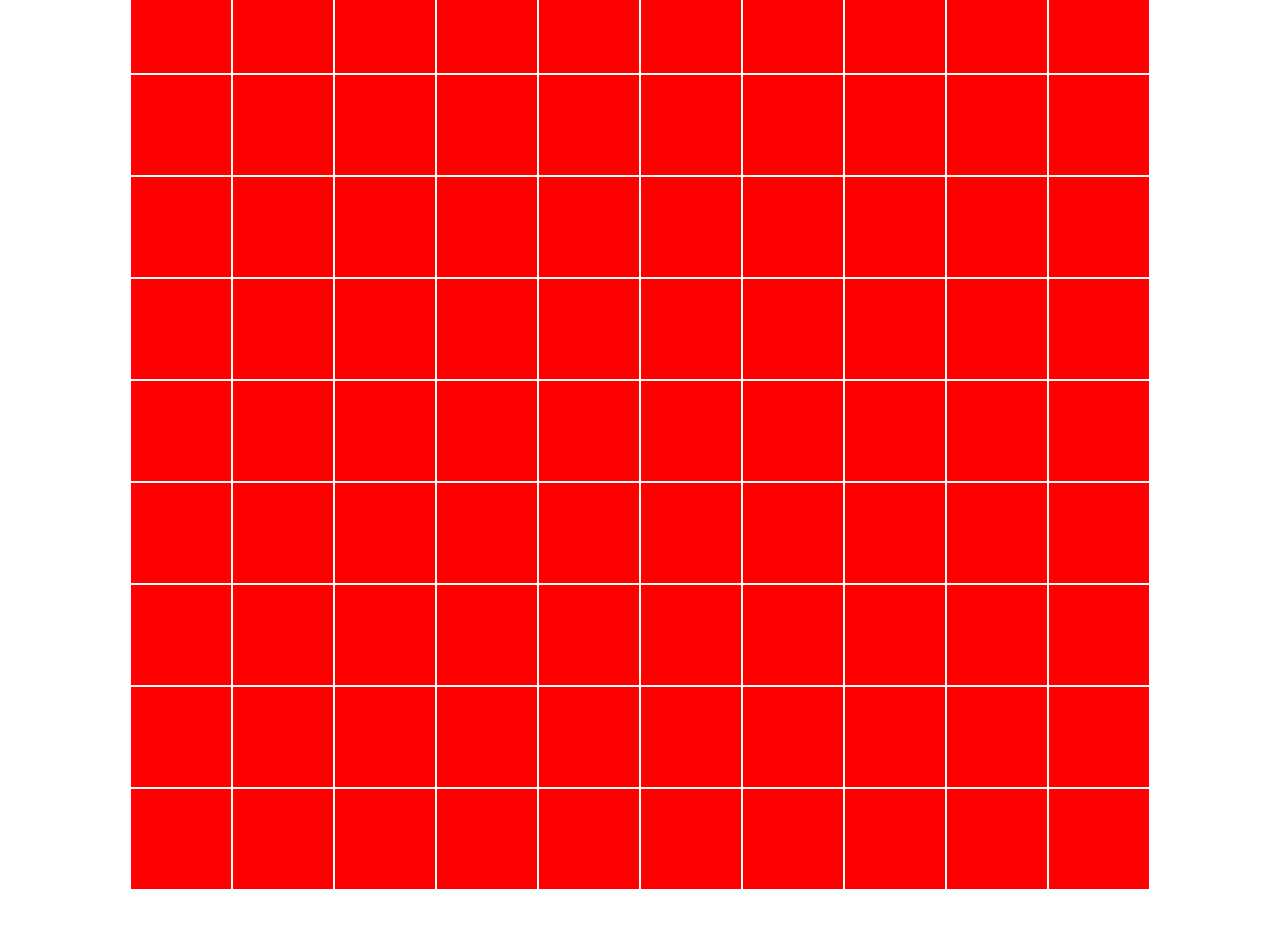
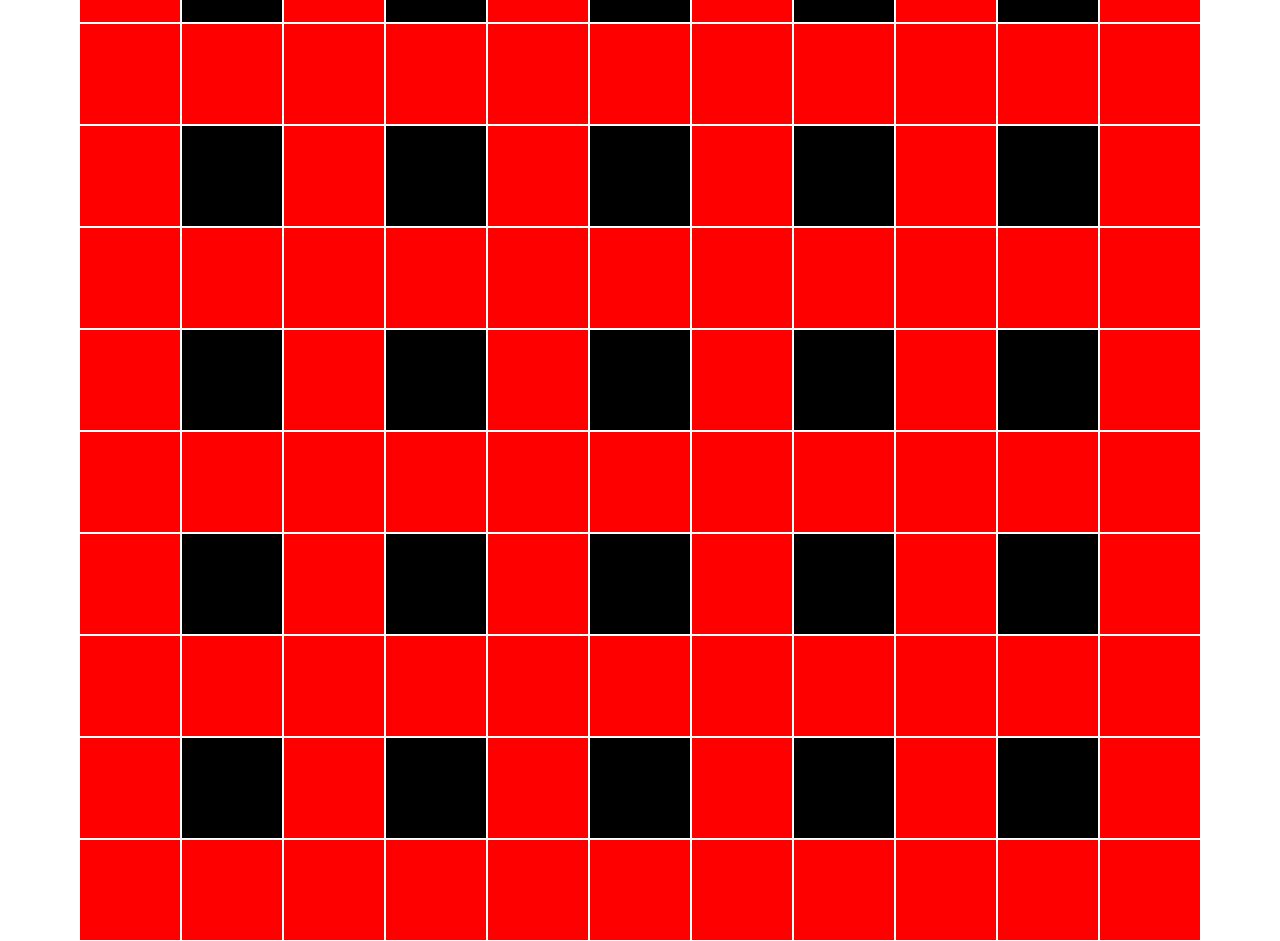
Before and after one commit to IrvinTarlao/bomberman, a React (Vite) app: page / in a window 1280 px wide. Shown: the part 20-961 px from the top of the page. Before the commit the page ends 910 px from the top, so only its background shows below. Built offline with nearby package versions, Linux system fonts and the light colour scheme.

Commit message:
bomb wip

```diff
--- a/src/components/Cell.tsx
+++ b/src/components/Cell.tsx
@@ -1,5 +1,13 @@
-const Cell = ({ cell }: { cell: "empty" | "player" }) => {
-    const style = { width: 100, height: 100, border: "1px solid white", backgroundColor: cell === "player" ? "white" : "red" };
+import { CellType } from "./Matrix";
+
+const Cell = ({ cell }: { cell: CellType }) => {
+    const colors = {
+        player: "white",
+        empty: "red",
+        wall: "black",
+        bomb: "yellow",
+    };
+    const style = { width: 100, height: 100, border: "1px solid white", backgroundColor: colors[cell] };
     return <div style={style}></div>;
 };
 
--- a/src/components/Matrix.tsx
+++ b/src/components/Matrix.tsx
@@ -2,11 +2,13 @@ import { useCallback, useEffect, useState } from "react";
 import Cell from "./Cell";
 import useKeyPress from "../hooks/useKeyPress";
 
+export type CellType = "empty" | "player" | "wall" | "bomb";
+
 const Matrix = () => {
-    const size = 10;
+    const size = 11;
     const speed = 200;
-    const initMatrix = Array(size).fill(Array(size).fill("empty"));
-    const [matrix, setMatrix] = useState(initMatrix);
+    const [initMatrix, setInitMatrix] = useState<CellType[][]>([]);
+    const [matrix, setMatrix] = useState<CellType[][]>([]);
     const [playerPos, setPlayerPos] = useState([0, 0]);
     const [init, setInit] = useState(true);
 
@@ -21,37 +23,63 @@ const Matrix = () => {
         [initMatrix]
     );
 
+    const generateWalls = useCallback((matrix: CellType[][]) => {
+        return matrix.map((row: CellType[], rowIndex: number) => {
+            if (rowIndex % 2 === 1) {
+                return row.map((cell: CellType, cellIndex: number) => {
+                    if (cellIndex % 2 === 1) return "wall";
+                    else return cell;
+                });
+            } else return row;
+        });
+    }, []);
+
+    useEffect(() => {
+        if (init) {
+            const withWalls = generateWalls(Array(size).fill(Array(size).fill("empty")));
+            setInitMatrix(withWalls);
+            setInit(false);
+        }
+    }, [init, generateWalls]);
+
+    useEffect(() => {
+        if (initMatrix.length > 0) {
+            const newMatrix = updateMatrix(playerPos[0], playerPos[1]);
+            setMatrix(newMatrix);
+        }
+    }, [initMatrix, updateMatrix, playerPos]);
+
     const arrowUp = useKeyPress("ArrowUp");
     const arrowDown = useKeyPress("ArrowDown");
     const arrowLeft = useKeyPress("ArrowLeft");
     const arrowRight = useKeyPress("ArrowRight");
+    const spaceBar = useKeyPress(" ");
 
     useEffect(() => {
-        if (init) {
-            const newMatrix = updateMatrix(playerPos[0], playerPos[1]);
-            setMatrix(newMatrix);
-            setInit(false);
-        } else {
+        if (spaceBar) console.log("spaceBar");
+    }, [spaceBar]);
+
+    useEffect(() => {
         const timeoutDown = setTimeout(() => {
-                const nextRowPos = playerPos[0] + 1 < size - 1 ? playerPos[0] + 1 : size - 1;
+            const nextRowPos = playerPos[0] + 1 < size - 1 ? (matrix[playerPos[0] + 1][playerPos[1]] === "wall" ? playerPos[0] : playerPos[0] + 1) : size - 1;
             setPlayerPos([nextRowPos, playerPos[1]]);
             const newMatrix = updateMatrix(nextRowPos, playerPos[1]);
             setMatrix(newMatrix);
         }, speed);
         const timeoutUp = setTimeout(() => {
-                const nextRowPos = playerPos[0] - 1 > 0 ? playerPos[0] - 1 : 0;
+            const nextRowPos = playerPos[0] - 1 > 0 ? (matrix[playerPos[0] - 1][playerPos[1]] === "wall" ? playerPos[0] : playerPos[0] - 1) : 0;
             setPlayerPos([nextRowPos, playerPos[1]]);
             const newMatrix = updateMatrix(nextRowPos, playerPos[1]);
             setMatrix(newMatrix);
         }, speed);
         const timeoutLeft = setTimeout(() => {
-                const nextColPos = playerPos[1] - 1 > 0 ? playerPos[1] - 1 : 0;
+            const nextColPos = playerPos[1] - 1 > 0 ? (matrix[playerPos[0]][playerPos[1] - 1] === "wall" ? playerPos[1] : playerPos[1] - 1) : 0;
             setPlayerPos([playerPos[0], nextColPos]);
             const newMatrix = updateMatrix(playerPos[0], nextColPos);
             setMatrix(newMatrix);
         }, speed);
         const timeoutRight = setTimeout(() => {
-                const nextColPos = playerPos[1] + 1 < size - 1 ? playerPos[1] + 1 : size - 1;
+            const nextColPos = playerPos[1] + 1 < size - 1 ? (matrix[playerPos[0]][playerPos[1] + 1] === "wall" ? playerPos[1] : playerPos[1] + 1) : size - 1;
             setPlayerPos([playerPos[0], nextColPos]);
             const newMatrix = updateMatrix(playerPos[0], nextColPos);
             setMatrix(newMatrix);
@@ -91,14 +119,13 @@ const Matrix = () => {
         //         setMatrix(newMatrix);
         //     }, speed);
         // }
-        }
-    }, [arrowDown, arrowUp, arrowRight, arrowLeft, playerPos, init, updateMatrix, size, speed]);
+    }, [arrowDown, arrowUp, arrowRight, arrowLeft, playerPos, updateMatrix, size, speed, matrix]);
 
     return (
         <div style={{ display: "flex", flexDirection: "column" }}>
             {matrix.map((row, rowIndex) => (
                 <div style={{ display: "flex", flexDirection: "row" }} key={rowIndex}>
-                    {row.map((cell: "empty" | "player", cellIndex: number) => (
+                    {row.map((cell: CellType, cellIndex: number) => (
                         <Cell cell={cell} key={rowIndex + cellIndex} />
                     ))}
                 </div>
```
Lines whose indentation alone changed are shown as unchanged.
